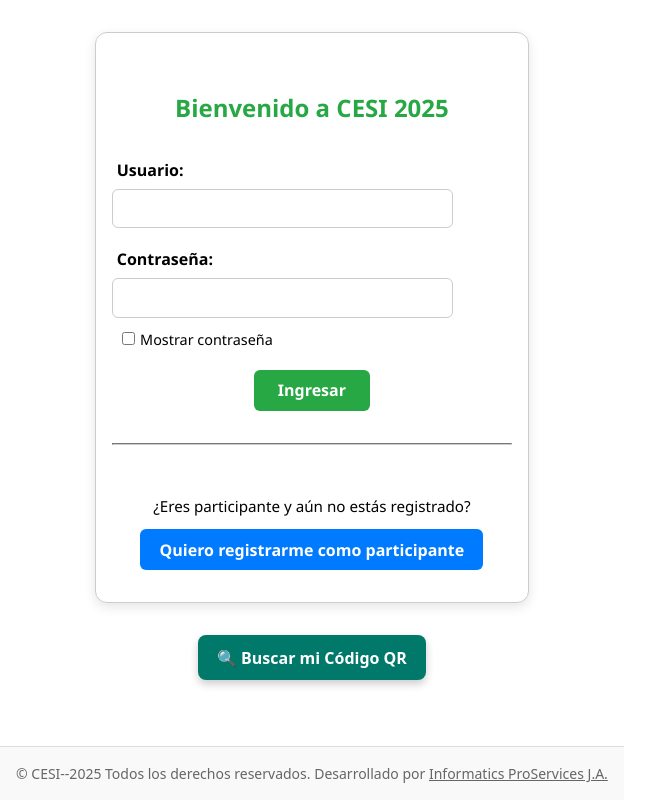
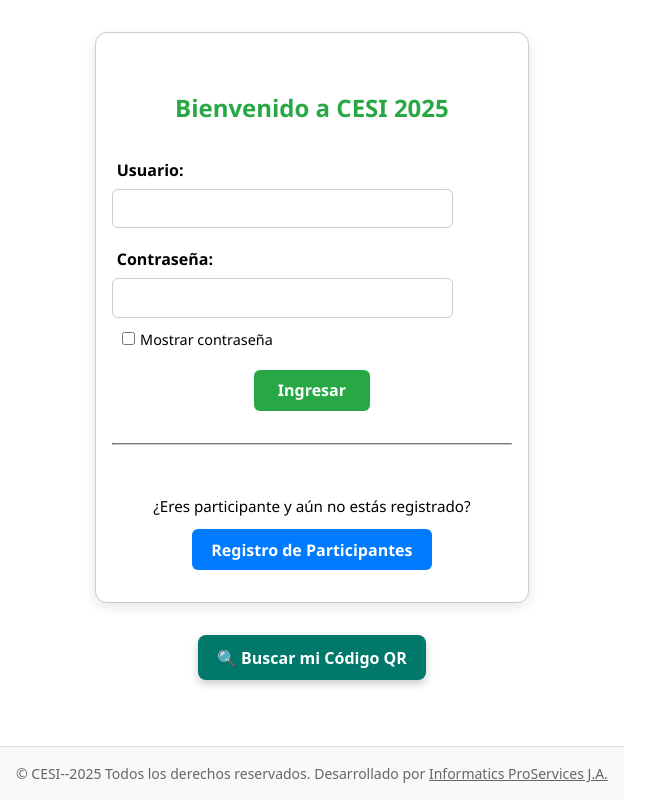
Before and after one commit to Informaticspro/cesi-asistencia, a React (Vite) app: page / in a window 1280 px wide. Shown: the whole page, without its empty margins (0-655 px from the left). Built offline with nearby package versions, Linux system fonts and the light colour scheme.

Commit message:
vista mas bonita4

```diff
--- a/src/Bienvenida.jsx
+++ b/src/Bienvenida.jsx
@@ -205,7 +205,7 @@
             fontSize: "1rem",
           }}
         >
-          Quiero registrarme como participante
+          Registro de Participantes
         </button>
       </Link>
     </div>
```
